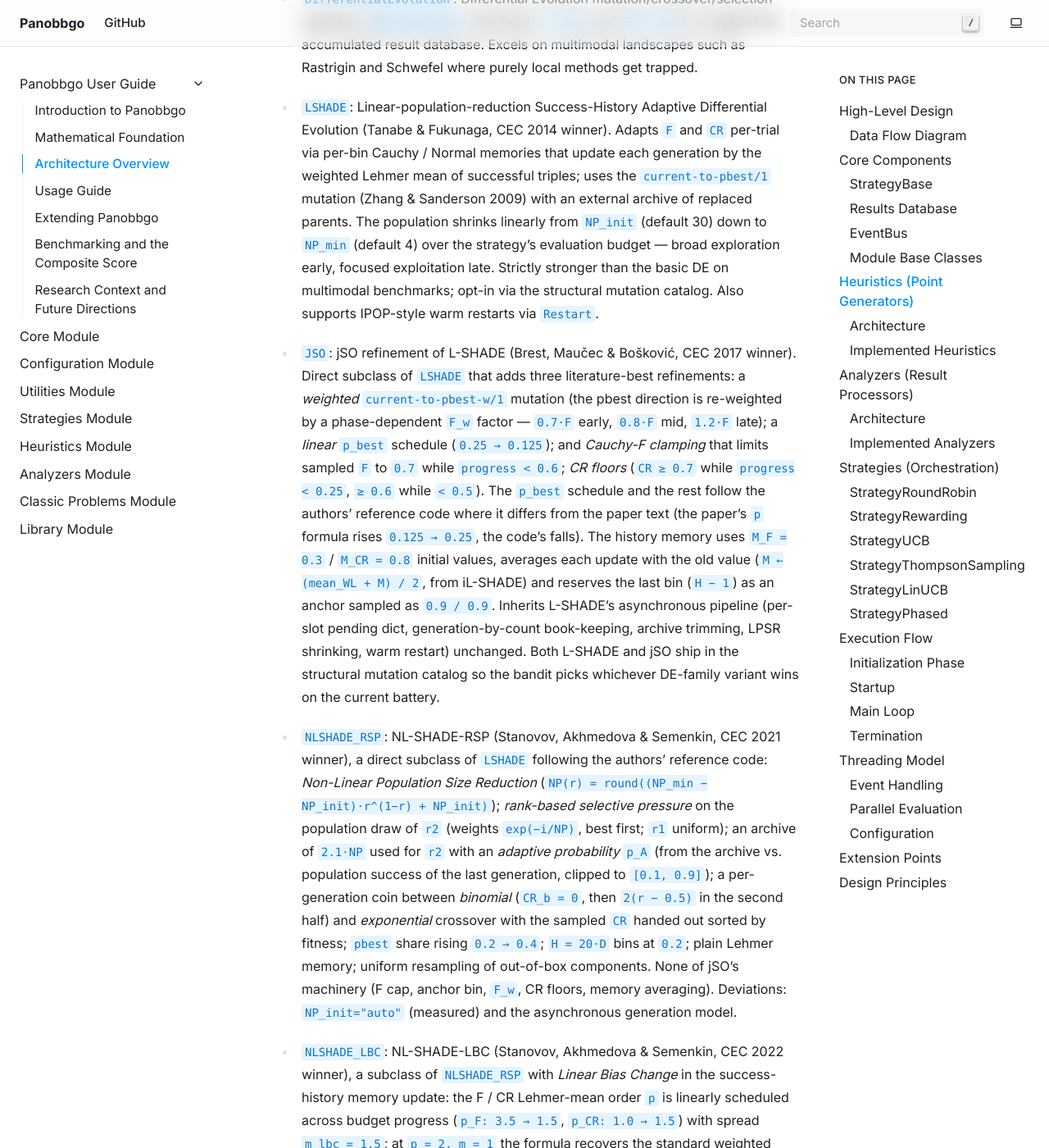
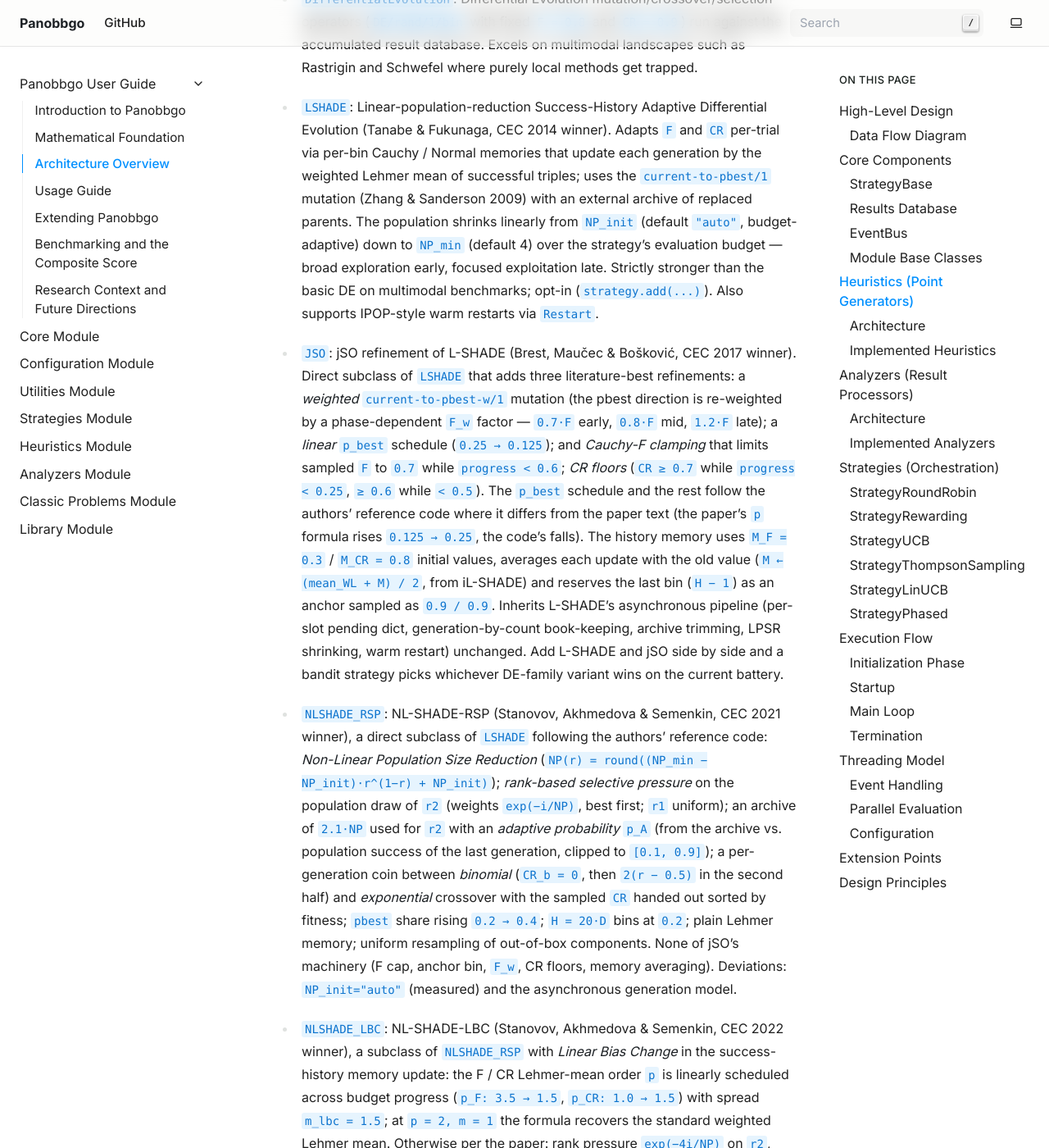
Before and after one commit to haraldschilly/panobbgo, a Sphinx documentation site: the page built from doc/source/guide_architecture.rst, in a window 1280 px wide and 1400 px high, scrolled down 6904 px. Shown: the whole window at 82% size. Built offline with Sphinx 7.4.7, drawn with Linux system fonts in a browser that asks for light colours; some of the changed text lies outside the part shown.

Commit message:
doc: DE/bridge arms are added with strategy.add, NP_init defaults to auto
heuristics.rst and guide_architecture.rst still said these arms were
'opt-in via the structural mutation catalog' and that the catalog added
every DE arm with NP_init='auto'.  That catalog belonged to the
self-improvement loop removed on 2026-09-25; say 'add it with
strategy.add(...)' instead.

Also: NP_init has defaulted to 'auto' since 077c036 (the docs said 30),
and the documented auto rule was the old 18*dim / budget/12 one; state
the current 3*dim*(budget/(500*dim))^0.25 rule.

Co-Authored-By: Claude Opus 5.5 <noreply@anthropic.com>

```diff
--- a/doc/source/guide_architecture.rst
+++ b/doc/source/guide_architecture.rst
@@ -273,10 +273,10 @@ Implemented Heuristics
   Differential Evolution (Tanabe & Fukunaga, CEC 2014 winner).  Adapts ``F`` and ``CR`` per-trial
   via per-bin Cauchy / Normal memories that update each generation by the weighted Lehmer mean of
   successful triples; uses the ``current-to-pbest/1`` mutation (Zhang & Sanderson 2009) with an
-  external archive of replaced parents.  The population shrinks linearly from ``NP_init`` (default 30)
+  external archive of replaced parents.  The population shrinks linearly from ``NP_init`` (default ``"auto"``, budget-adaptive)
   down to ``NP_min`` (default 4) over the strategy's evaluation budget — broad exploration early,
   focused exploitation late.  Strictly stronger than the basic DE on multimodal benchmarks; opt-in
-  via the structural mutation catalog.  Also supports IPOP-style warm restarts via
+  (``strategy.add(...)``).  Also supports IPOP-style warm restarts via
   :class:`~panobbgo.analyzers.restart.Restart`.
 
 - :class:`~panobbgo.heuristics.jso.JSO`: jSO refinement of L-SHADE (Brest, Maučec & Bošković,
@@ -292,9 +292,9 @@ Implemented Heuristics
   (``M ← (mean_WL + M) / 2``, from iL-SHADE) and reserves the last bin (``H − 1``) as an anchor
   sampled as ``0.9 / 0.9``.
   Inherits L-SHADE's asynchronous pipeline (per-slot pending dict, generation-by-count
-  book-keeping, archive trimming, LPSR shrinking, warm restart) unchanged.  Both L-SHADE and
-  jSO ship in the structural mutation catalog so the bandit picks whichever DE-family variant
-  wins on the current battery.
+  book-keeping, archive trimming, LPSR shrinking, warm restart) unchanged.  Add L-SHADE and
+  jSO side by side and a bandit strategy picks whichever DE-family variant wins on the current
+  battery.
 
 - :class:`~panobbgo.heuristics.nl_shade_rsp.NLSHADE_RSP`: NL-SHADE-RSP (Stanovov, Akhmedova &
   Semenkin, CEC 2021 winner), a direct subclass of :class:`~panobbgo.heuristics.lshade.LSHADE`
@@ -336,8 +336,8 @@ Implemented Heuristics
   both phases).  Different *branch* of the DE family tree from jSO / NL-SHADE-RSP — all the other
   DE arms adapt ``F`` via the Cauchy memory; EpSin's deterministic-amplitude sinusoid is
   algorithmically distinct.  All six DE-family arms (DE / L-SHADE / jSO / NL-SHADE-RSP /
-  NL-SHADE-LBC / LSHADE-EpSin) ship in the structural catalog so the bandit picks whichever wins
-  on the current battery.  Direct precursor of the CEC-2017 co-winner LSHADE-cnEpSin (the same
+  NL-SHADE-LBC / LSHADE-EpSin) are opt-in; add several and a bandit strategy picks whichever
+  wins on the current battery.  Direct precursor of the CEC-2017 co-winner LSHADE-cnEpSin (the same
   ensemble plus a covariance-matrix step — not ported here; CMA-ES is a separate Panobbgo
   heuristic).
 
```
Also changed, not shown: doc/source/heuristics.rst (+7 -7 lines).
